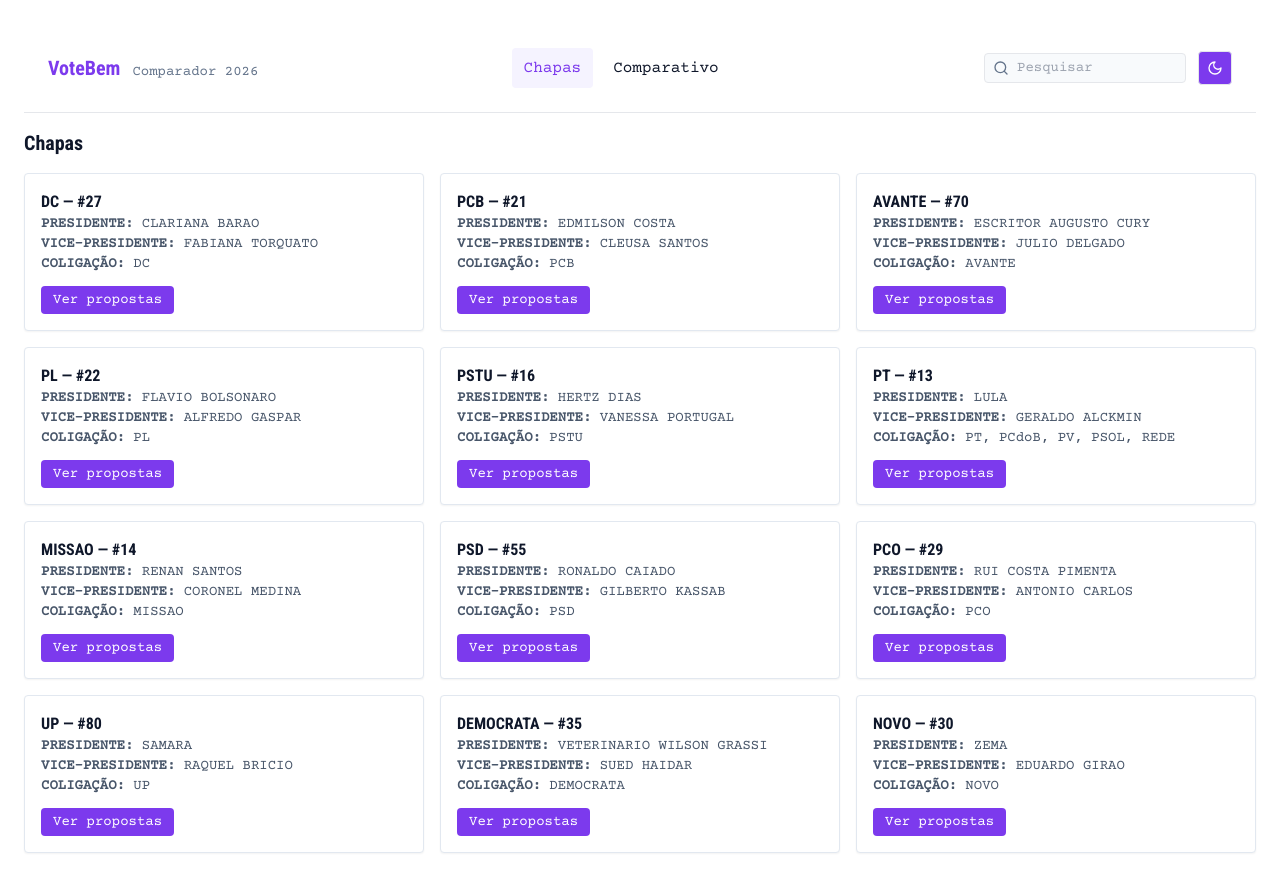
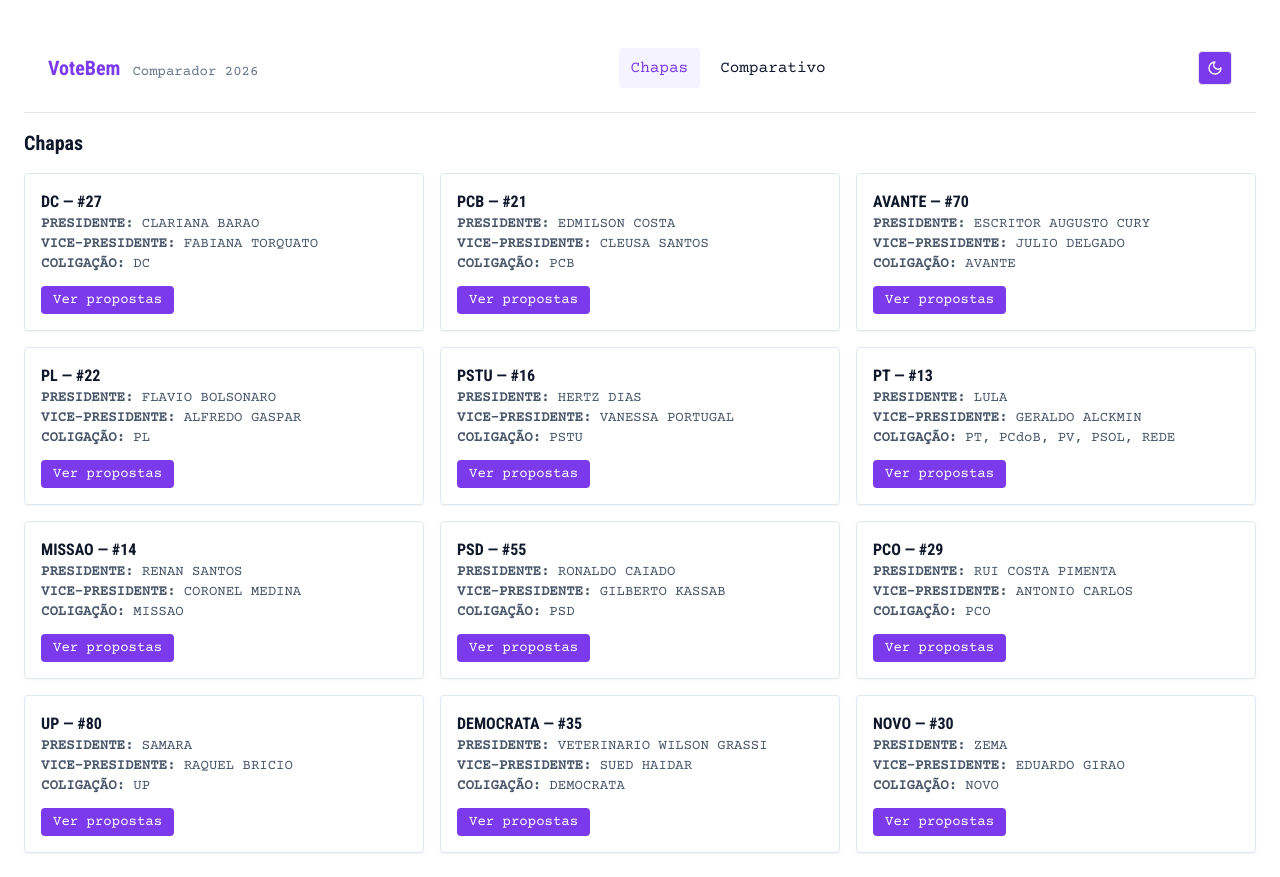
Before and after one commit to thassae/votebem, a React (Vite) app: page / in a window 1280 px wide. Built offline with nearby package versions, Linux system fonts and the light colour scheme.

Commit message:
Adicionando google analytics

```diff
--- a/index.html
+++ b/index.html
@@ -4,6 +4,15 @@
     <meta charset="utf-8" />
     <meta name="viewport" content="width=device-width, initial-scale=1.0" />
     <title>VoteBem — Comparador</title>
+    <!-- Google tag (gtag.js) -->
+    <script async src="https://www.googletagmanager.com/gtag/js?id=G-B7ZY5SW2SE"></script>
+    <script>
+      window.dataLayer = window.dataLayer || [];
+      function gtag(){dataLayer.push(arguments);}
+      gtag('js', new Date());
+
+      gtag('config', 'G-B7ZY5SW2SE');
+    </script>
   </head>
   <body>
     <div id="root"></div>
--- a/src/components/Header.tsx
+++ b/src/components/Header.tsx
@@ -36,10 +36,6 @@ export default function Header(): JSX.Element{
         </nav>
 
         <div className="flex items-center gap-3">
-          <div className="hidden sm:flex items-center border rounded px-2 py-1 gap-2 bg-slate-50 dark:bg-slate-800">
-            <Search size={16} className="text-slate-500"/>
-            <input placeholder="Pesquisar" className="bg-transparent outline-none text-sm w-40 text-slate-800 dark:text-slate-100"/>
-          </div>
           <button onClick={()=>setDark(d=>!d)} aria-label="Toggle theme" className="p-2 rounded border dark:border-slate-700 bg-accent-600 text-white hover:bg-accent-500">
             {dark ? <Sun size={16} /> : <Moon size={16} />}
           </button>
--- a/src/pages/Perfil.tsx
+++ b/src/pages/Perfil.tsx
@@ -35,7 +35,9 @@ export default function Perfil({chapa, presidente, vice, temas, propostas}:{chap
                 <article key={p.id} className="p-3 border rounded bg-white dark:bg-slate-900">
                   <h4 className="font-medium">{tema?.nome}</h4>
                   <p className="text-sm text-slate-700 dark:text-slate-300">{p.resumo}</p>
-                  <p className="text-xs text-slate-500 mt-1">Fonte: página {p.paginaFontePdf}</p>
+                  <br />
+                  <p className="text-sm text-slate-700 dark:text-slate-300"><i>"{p.compromissoCitado}"</i></p>
+                  <p className="text-xs text-slate-500 mt-1">Página {p.paginaFontePdf} do plano de governo</p>
                 </article>
               )
             })}
```
